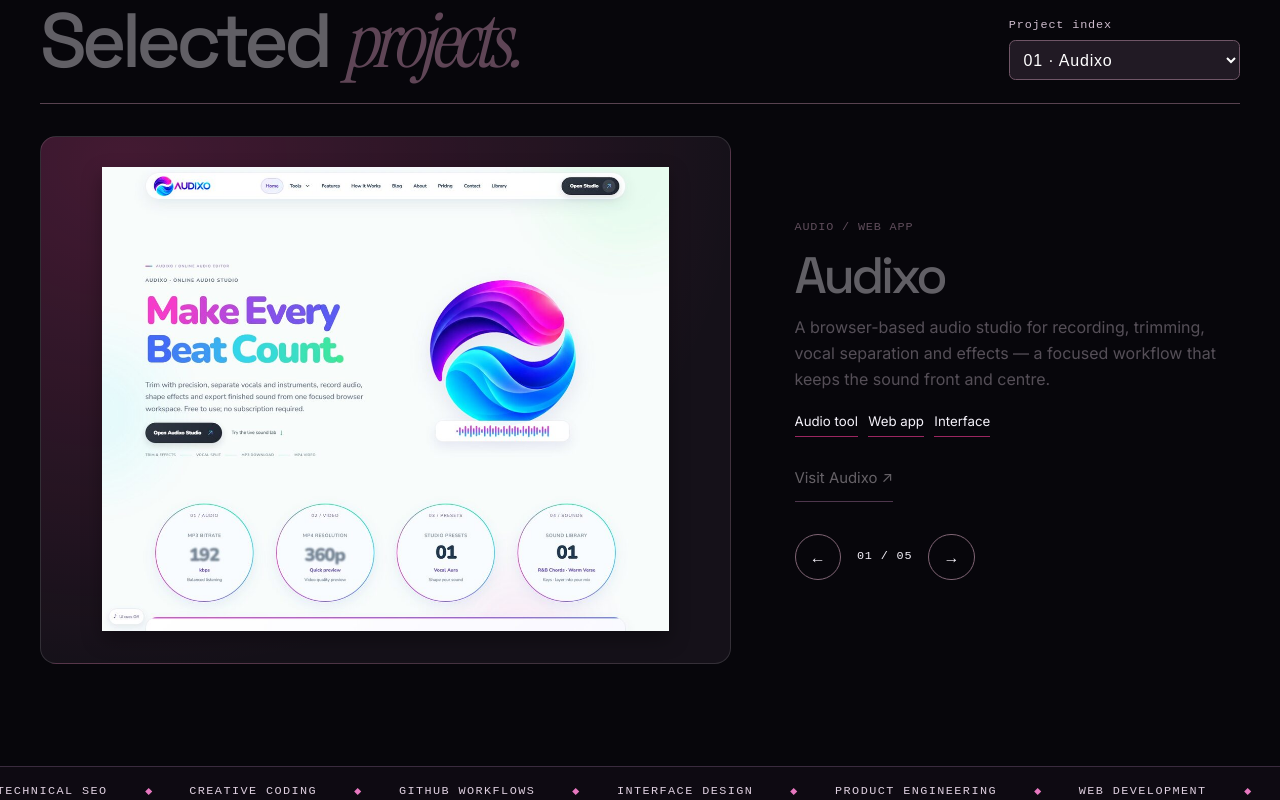
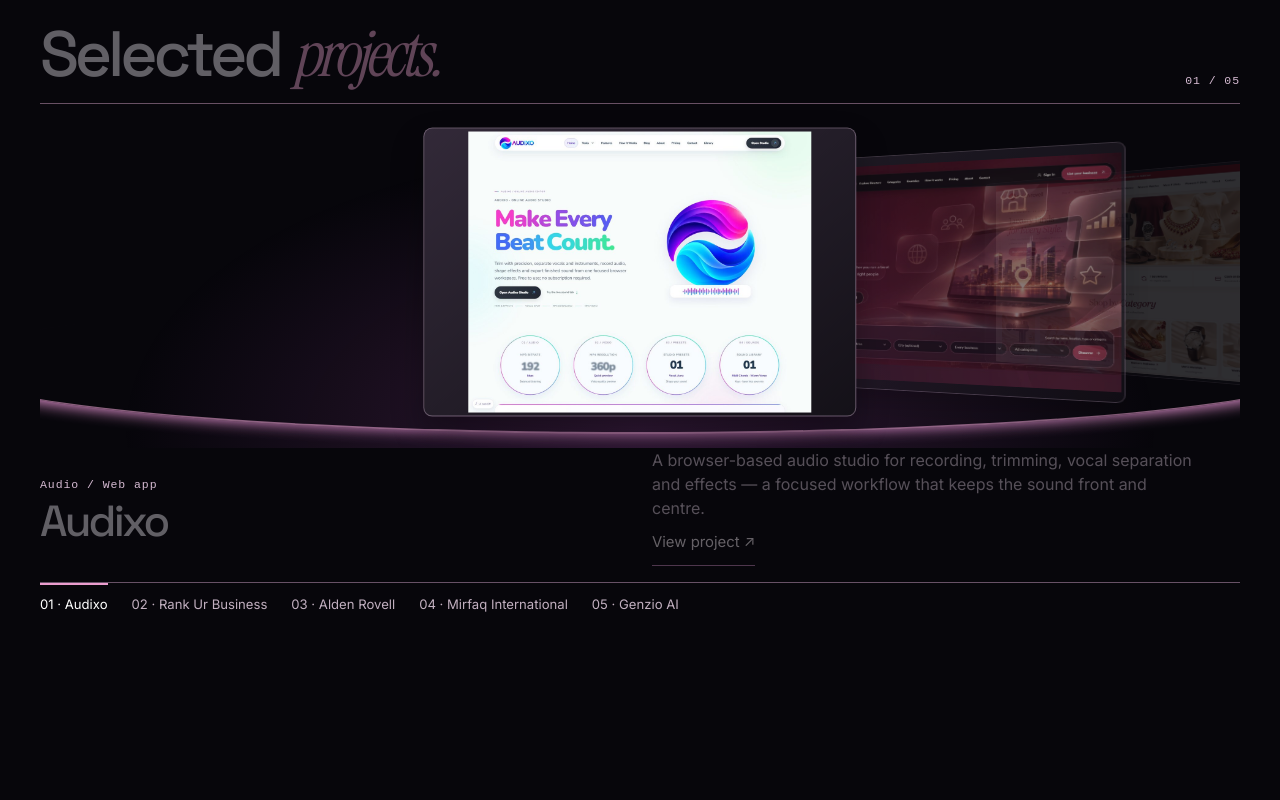
Before and after one commit to mhadiglobel-bot/Portfolio-, a Next.js app: page / in a window 1280 px wide. Shown: the part 1540-2340 px from the top of the page. Built offline with nearby package versions, Linux system fonts and the light colour scheme.

Commit message:
Build a scroll-driven perspective gallery and interactive expertise instrument

```diff
--- a/src/components/Capabilities.tsx
+++ b/src/components/Capabilities.tsx
@@ -1,3 +1,6 @@
+"use client";
+
+import {useState, type CSSProperties} from "react";
 import styles from "./PortfolioSections.module.css";
 
 const disciplines = [
@@ -12,11 +15,26 @@ const disciplines = [
   ["Technical SEO", "I improve crawlability, indexing, metadata and page performance, then monitor how pages appear in search."],
 ];
 
+const symbols = ["</>", "Aa", "{ }", "SQL", "AI", ">_", "git", "DNS", "SEO"];
+const colors = ["#f499cb","#c6a2ff","#b9b0ff","#ff97ca","#d392ff","#f59fcc","#b0a7ff","#dc97ef","#fdb2c9"];
+
 export default function Capabilities() {
-  return <section id="expertise" className={`container-x ${styles.section}`} aria-labelledby="expertise-heading">
-    <header className={styles.heading}><h2 id="expertise-heading">Technical <em>expertise.</em></h2></header>
-    <dl className={styles.disciplines}>{disciplines.map(([title,description]) =>
-      <div key={title}><dt>{title}</dt><dd>{description}</dd></div>
-    )}</dl>
+  const [active, select] = useState(0);
+  const [title, description] = disciplines[active];
+  return <section id="expertise" className={`container-x ${styles.skills}`}>
+    <header className={styles.header}><h2>Technical <em>expertise.</em></h2></header>
+    <div className={styles.lab}>
+      <div className={styles.instrument} style={{"--light":colors[active]} as CSSProperties}>
+        <div className={styles.object} aria-hidden="true" key={active}>
+          {[0,1,2,3].map(i=><i key={i} style={{"--layer":i,"--angle":(active*15)+"deg"} as CSSProperties}/>)}
+          <b>{symbols[active]}</b>
+        </div>
+        <div className={styles.readout} aria-live="polite"><h3>{title}</h3><p>{description}</p></div>
+      </div>
+      <div className={styles.keys} aria-label="Explore expertise">{disciplines.map(([name],i)=>
+        <button key={name} aria-pressed={i===active} onPointerEnter={e=>{if(e.pointerType==="mouse")select(i)}} onFocus={()=>select(i)} onClick={()=>select(i)}>
+          <small>{String(i+1).padStart(2,"0")}</small>{name}<span aria-hidden="true">↗</span>
+        </button>)}</div>
+    </div>
   </section>;
 }
--- a/src/components/PortfolioSections.module.css
+++ b/src/components/PortfolioSections.module.css
@@ -1,28 +1,32 @@
-.section {padding-block:clamp(4rem,8vw,8rem);scroll-margin-top:4rem}
-.heading {display:flex;align-items:end;justify-content:space-between;gap:1.5rem;border-bottom:1px solid #584250;padding-bottom:1.4rem;margin-bottom:2rem}
-.heading h2,.detail h3 {font:500 clamp(3rem,6vw,6rem)/1 var(--font-space),sans-serif;letter-spacing:-.065em}
-.heading em {font-family:var(--font-instrument),serif;color:#efadd3}
-.picker,.meta,.controls span {font:500 .74rem/1.5 monospace;letter-spacing:.07em}
-.picker {display:grid;gap:.35rem;color:#cfbdce}
-.picker select {background:#211a24;color:#fff;border:1px solid #705667;border-radius:.4rem;padding:.6rem;font:1rem/1.4 sans-serif;max-width:100%}
-.spread {display:grid;grid-template-columns:minmax(0,1.55fr) minmax(0,1fr);gap:clamp(1.5rem,5vw,5rem);align-items:center}
-.stage {margin:0;padding:clamp(.75rem,2.4vw,2rem);border-radius:1rem;border:1px solid #ffffff20;background:radial-gradient(ellipse at 12% 5%,color-mix(in srgb,var(--ink) 20%,transparent),transparent 72%),#151119;perspective:1100px}
-.frame {position:relative;aspect-ratio:1.35;animation:arrive .65s cubic-bezier(.2,.75,.25,1) both}
-.frame img {object-fit:contain;filter:drop-shadow(0 8px 10px #0005)}
-.detail article,.detail li {animation:lift .45s ease-out both}
-.detail h3 {font-size:clamp(2.1rem,4vw,4.5rem);margin:.8rem 0}
-.detail article>p:not(.meta),.disciplines dd {color:#d4c6d4;line-height:1.65;max-width:55ch}
-.meta {color:#edbedb;text-transform:uppercase}
-.detail ul {display:flex;flex-wrap:wrap;gap:.65rem;margin:1.2rem 0}
-.detail li {list-style:none;font-size:.83rem;border-bottom:1px solid color-mix(in srgb,var(--ink) 60%,transparent);padding-bottom:.25rem}
-.controls {display:flex;gap:1rem;align-items:center;margin-top:2rem}
-.controls button {width:2.9rem;height:2.9rem;border:1px solid #806575;border-radius:50%;cursor:pointer}
-.controls button:hover,.controls button:focus-visible {background:#463042}
-.disciplines {display:grid;grid-template-columns:1fr 1fr;column-gap:clamp(2rem,8vw,7rem)}
-.disciplines div {padding:1.5rem 0;border-bottom:1px solid #584250}
-.disciplines dt {font:500 clamp(1.3rem,2.3vw,2rem)/1.15 var(--font-space),sans-serif;letter-spacing:-.04em}
-.disciplines dd {margin:.65rem 0 0}
-@keyframes arrive {from {opacity:.25;transform:translateY(14px) rotateX(4deg) scale(.985)}to {opacity:1;transform:none}}
-@keyframes lift {from {opacity:.15;transform:translateY(6px)}to {opacity:1;transform:none}}
-@media(max-width:760px){.heading{align-items:start;flex-direction:column}.spread,.disciplines{grid-template-columns:1fr}.controls{margin-top:1rem}}
-@media(prefers-reduced-motion:reduce){.frame,.detail article,.detail li{animation:none}}
+.runway {height:calc(100svh + var(--travel));position:relative}
+.pin {height:100svh;position:sticky;top:0;display:grid;align-items:center;overflow:clip}
+.show {width:100%;padding-block:4rem 1rem}
+.header,.caption {display:flex;align-items:end;justify-content:space-between;gap:1.5rem}
+.header {border-bottom:1px solid #685064;padding-bottom:1rem}
+.header h2,.caption h3,.readout h3 {font:500 clamp(2.4rem,5vw,5rem)/1 var(--font-space),sans-serif;letter-spacing:-.065em}
+.header em {font-family:var(--font-instrument),serif;color:#f2aad5}
+.header>span,.caption span,.keys small {font: .72rem monospace;letter-spacing:.08em;color:#d6bbd3}
+.theatre {position:relative;height:clamp(180px,43svh,550px);perspective:900px;overflow:clip;isolation:isolate;background:radial-gradient(ellipse at 50% 95%,#a24cab42,transparent 61%)}
+.track {position:absolute;inset:56% -8% 4%;border-radius:50%;border-bottom:2px solid #f4a9da8c;box-shadow:0 9px 15px -11px #f29cde}
+.screen {position:absolute;left:50%;top:49%;height:84%;aspect-ratio:1.5;max-width:65%;background:linear-gradient(145deg,#322938,#141118);border:1px solid #eed0eb55;border-radius:9px;box-shadow:0 16px 32px #0005;overflow:hidden;cursor:pointer}
+.screen img {object-fit:contain;padding:3px}
+.caption {align-items:center;animation:rise .42s ease-out;min-height:7rem}
+.caption>div {flex:1}.caption h3,.readout h3 {font-size:clamp(1.8rem,3.4vw,3.6rem);margin-top:.4rem}
+.caption p,.readout p {color:#d8c9d8;line-height:1.5;max-width:54ch}
+.index {display:flex;overflow-x:auto;gap:1.5rem;margin-top:1rem;border-top:1px solid #675166}
+.index button {white-space:nowrap;padding:.75rem 0;color:#c2b0c0;font-size:.82rem;cursor:pointer}
+.index [aria-current] {box-shadow:inset 0 2px #ec9dcf;color:white}
+.skills {padding-block:clamp(4rem,8vw,8rem)}
+.lab {display:grid;grid-template-columns:1fr 1fr;align-items:center;gap:6%;margin-top:2rem}
+.instrument {perspective:780px;background:radial-gradient(ellipse at 50% 35%,color-mix(in srgb,var(--light) 13%,transparent),transparent 65%);padding:1rem 4%;text-align:center}
+.object {height:clamp(130px,18vw,250px);position:relative;transform-style:preserve-3d;display:grid;place-items:center;animation:assemble .72s cubic-bezier(.2,.7,.2,1) both}
+.object i {position:absolute;width:40%;aspect-ratio:1.35;border:1px solid var(--light);border-radius:18%;background:linear-gradient(135deg,color-mix(in srgb,var(--light) 29%,transparent),#1d142a55);box-shadow:inset 0 0 17px #e7c4ef16;transform:translateY(calc(var(--layer)*-8px)) rotateX(52deg) rotateZ(calc(-32deg + var(--angle))) translateZ(calc(var(--layer)*8px))}
+.object b {font:500 clamp(2rem,4vw,4rem) monospace;color:#fff1ff;text-shadow:0 0 15px var(--light);transform:translateY(-22px) translateZ(40px)}
+.readout {min-height:8rem}.readout p {margin:.75rem auto}
+.keys button {display:flex;align-items:center;gap:1.1rem;width:100%;text-align:left;border-bottom:1px solid #68556470;padding:.75rem .5rem;font-size:clamp(.95rem,1.45vw,1.4rem);cursor:pointer;transition:padding .25s,color .25s}
+.keys button span {margin-left:auto;opacity:.4}.keys [aria-pressed=true] {padding-left:1rem;color:#ffc1e8;background:linear-gradient(90deg,#dc82c51c,transparent)}
+@keyframes rise {from{opacity:.35;transform:translateY(7px)}}
+@keyframes assemble {from{opacity:.5;transform:rotateY(-38deg) rotateX(14deg) translateZ(-50px)}to{transform:rotateY(0deg)}}
+@media(max-width:700px){.caption,.lab{display:grid;grid-template-columns:1fr;gap:.75rem}.caption p,.readout p{font-size:.9rem}.theatre{height:32svh}.caption h3{margin:0}.keys{display:grid;grid-template-columns:1fr 1fr;gap:0 .75rem}.keys button{gap:.35rem}.keys button span{display:none}.readout{min-height:6rem}.instrument{position:sticky;top:3.6rem;background-color:#130e18;z-index:1}.index{gap:1rem}.skills .header{margin-bottom:1rem}}
+@media(max-height:540px),(prefers-reduced-motion:reduce){.runway,.pin{height:auto}.pin{position:relative}.show{padding-block:4rem}}
+@media(prefers-reduced-motion:reduce){.object,.caption{animation:none}.keys button{transition:none}}
--- a/src/components/Work.tsx
+++ b/src/components/Work.tsx
@@ -1,43 +1,62 @@
 "use client";
 
 import Image from "next/image";
-import { useState, type CSSProperties } from "react";
-import { projects } from "@/lib/projects";
-import styles from "./PortfolioSections.module.css";
+import {useEffect, useRef, useState, type CSSProperties} from "react";
+import {projects} from "@/lib/projects";
+import s from "./PortfolioSections.module.css";
 
 export default function Work() {
-  const [current, select] = useState(0);
-  const project = projects[current];
+  const root = useRef<HTMLElement>(null);
+  const [position, setPosition] = useState(0);
+  const [reduced, setReduced] = useState(false);
+  const last = projects.length - 1;
+  useEffect(() => {
+    const media = matchMedia("(prefers-reduced-motion: reduce), (max-height: 540px)");
+    let frame = 0, previous = 0, displayed = 0;
+    function draw(time: number) {
+      frame = 0;
+      if (!root.current || media.matches) return;
+      const rect = root.current.getBoundingClientRect();
+      const travel = Math.max(1, rect.height - root.current.firstElementChild!.clientHeight);
+      const target = Math.min(last, Math.max(0, -rect.top / travel * last));
+      const delta = target - displayed;
+      displayed = Math.abs(delta) < .002 ? target : displayed + delta * (1 - Math.exp(-Math.min(64,time-previous)/115));
+      previous = time;
+      setPosition(displayed);
+      if (displayed !== target) frame = requestAnimationFrame(draw);
+    }
+    function queue() { if (!frame) frame = requestAnimationFrame(draw); }
+    function configure() { setReduced(media.matches); queue(); }
+    configure();
+    media.addEventListener("change",configure);
+    window.addEventListener("scroll",queue,{passive:true});
+    window.addEventListener("resize",queue);
+    return () => { cancelAnimationFrame(frame); media.removeEventListener("change",configure); window.removeEventListener("scroll",queue); window.removeEventListener("resize",queue); };
+  },[last]);
+
+  function choose(i:number) {
+    if (!root.current || reduced || last <= 0) {setPosition(i);return;}
+    const rect = root.current.getBoundingClientRect();
+    window.scrollTo({top:scrollY + rect.top + i / last * (rect.height-root.current.firstElementChild!.clientHeight),behavior:"smooth"});
+  }
+  const active = Math.round(position);
+  const project = projects[active];
   if (!project) return null;
-
-  return <section id="work" className={`container-x ${styles.section}`} aria-labelledby="work-heading">
-    <header className={styles.heading}>
-      <h2 id="work-heading">Selected <em>projects.</em></h2>
-      <label className={styles.picker}>Project index
-        <select value={current} onChange={event => select(Number(event.target.value))}>
-          {projects.map((item, i) => <option key={item.href} value={i}>{item.index} · {item.name}</option>)}
-        </select>
-      </label>
-    </header>
-    <div className={styles.spread} style={{"--ink":project.accent} as CSSProperties}>
-      <figure className={styles.stage}>
-        <div key={project.href} className={styles.frame}>
-          <Image src={project.image} alt={project.name + " homepage"} fill sizes="(max-width: 760px) 92vw, 55vw" />
-        </div>
-      </figure>
-      <div className={styles.detail}>
-        <article key={project.href} aria-live="polite">
-          <p className={styles.meta}>{project.category}</p>
-          <h3>{project.name}</h3><p>{project.description}</p>
-          <ul aria-label="Project tags">{project.tags.map((tag,i) => <li key={tag} style={{animationDelay:i*65+"ms"}}>{tag}</li>)}</ul>
-          <a className="folio-link" href={project.href} target="_blank" rel="noopener noreferrer">Visit {project.name} ↗</a>
-        </article>
-        <nav aria-label="Browse projects" className={styles.controls}>
-          <button aria-label="Previous project" onClick={() => select((current+projects.length-1)%projects.length)}>←</button>
-          <span>{project.index} / {String(projects.length).padStart(2,"0")}</span>
-          <button aria-label="Next project" onClick={() => select((current+1)%projects.length)}>→</button>
-        </nav>
+  return <section id="work" ref={root} className={s.runway} style={{"--travel":Math.min(700,last*65)+"svh"} as CSSProperties}>
+    <div className={s.pin}><div className={`container-x ${s.show}`}>
+      <header className={s.header}><h2>Selected <em>projects.</em></h2><span>{project.index} / {String(projects.length).padStart(2,"0")}</span></header>
+      <div className={s.theatre}>
+        <div className={s.track} aria-hidden="true"/>
+        {projects.slice(Math.max(0,active-2),active+3).map(item=>{
+          const i=projects.indexOf(item), d=i-position, distance=Math.abs(d);
+          const style={transform:`translate(-50%,-50%) translateX(${d*79}%) translateZ(${-190*distance}px) rotateY(${-d*27}deg)`,opacity:Math.max(0,1-distance*.42),zIndex:10-Math.round(distance*2)} as CSSProperties;
+          return <button key={item.href} className={s.screen} style={style} onClick={()=>choose(i)} aria-label={"Show "+item.name} aria-pressed={i===active}>
+            <Image fill sizes="(max-width:700px) 70vw, 42vw" src={item.image} alt={item.name+" homepage"}/>
+          </button>;
+        })}
       </div>
-    </div>
+      <div className={s.caption} key={project.href}><div><span>{project.category}</span><h3>{project.name}</h3></div><div><p>{project.description}</p><a className="folio-link" href={project.href} target="_blank" rel="noreferrer">View project ↗</a></div></div>
+      <nav className={s.index} aria-label="Project chapters">{projects.map((item,i)=><button key={item.href} aria-current={i===active?"step":undefined} onClick={()=>choose(i)}>{item.index} · {item.name}</button>)}</nav>
+    </div></div>
   </section>;
 }
```
